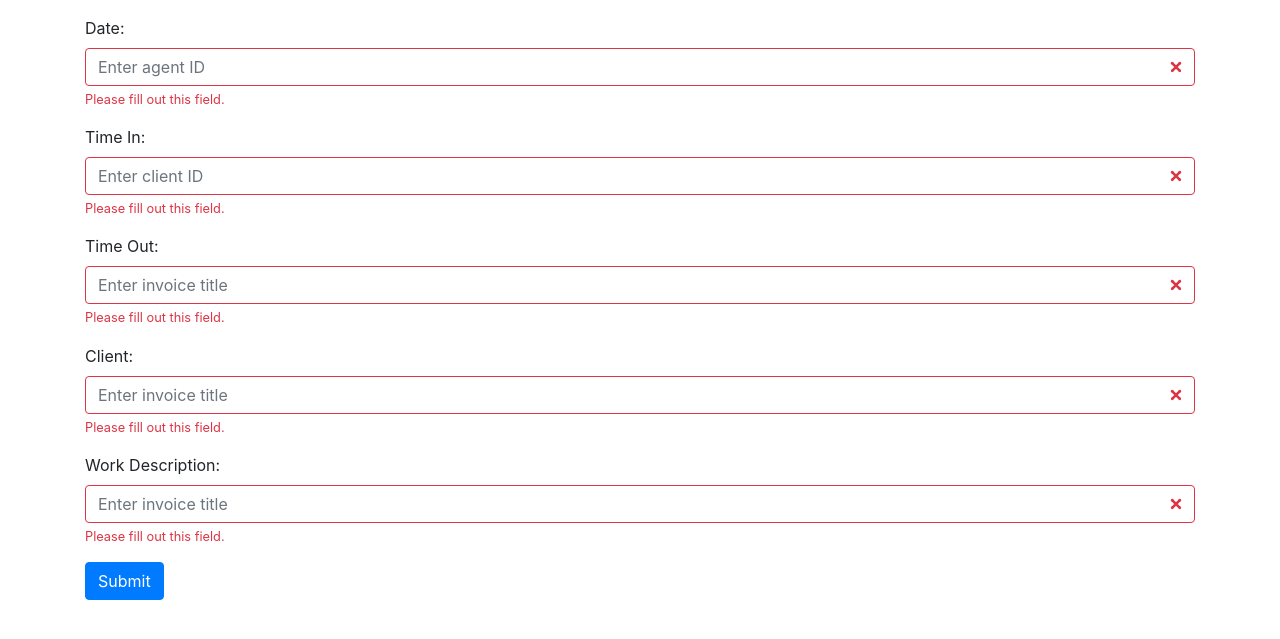
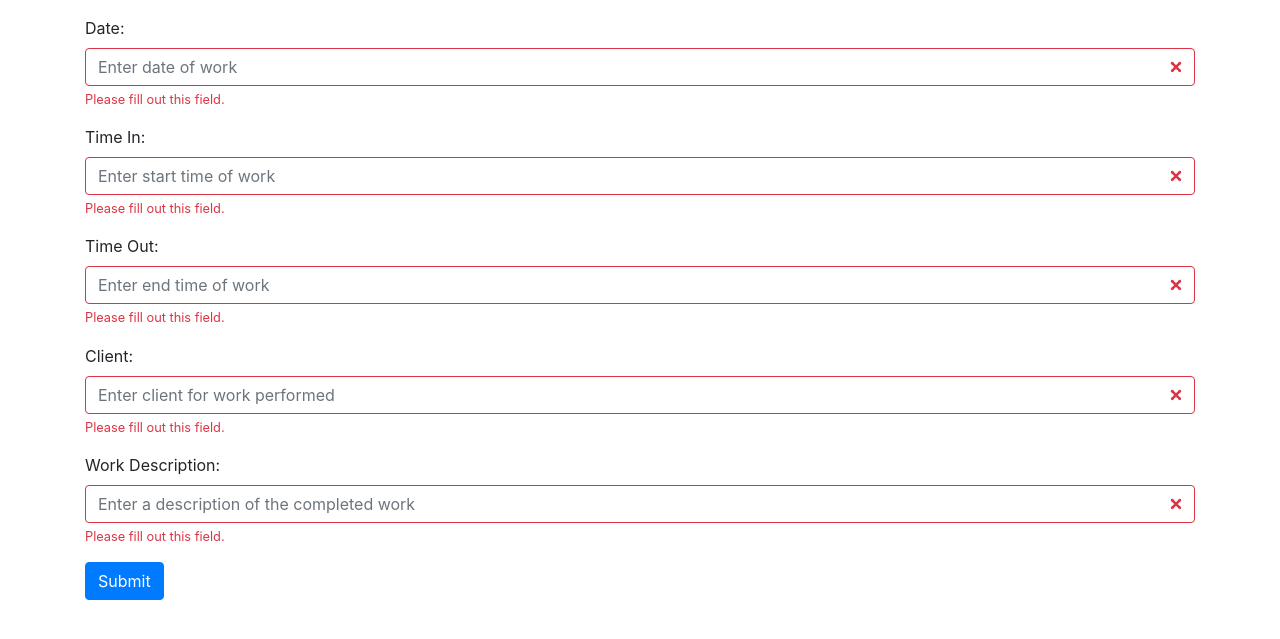
Before and after one commit to saltrupiao/TimeTracker, a PHP site: page /newEntry.php in a window 1280 px wide. Shown: the top 639 px of the page. Run offline with PHP 8.4, Linux system fonts and the light colour scheme; some libraries are stand-ins or nearby versions.

Commit message:
Added more redirect headers 2, started revising newEdit functionality

```diff
--- a/doClockOut.php
+++ b/doClockOut.php
@@ -44,6 +44,7 @@ $sql = "UPDATE timetable SET timeOut='$timeOut' WHERE timeID=$lastID";
 
 if ($conn->query($sql) === TRUE) {
     echo "Record updated successfully";
+    header("location: index.php");
 } else {
     echo "Error: " . $sql . "<br>" . $conn->error;
 }
--- a/doEditEntry.php
+++ b/doEditEntry.php
@@ -29,7 +29,7 @@ $sql = "UPDATE timetable SET date='$dateIn', timeIn='$timeIn', timeOut='$timeOut
 
 if ($conn->query($sql) === TRUE) {
     echo "Record updated successfully";
-    header("location: index.php");
+    header("location: admin.php");
 } else {
     echo "Error: " . $sql . "<br>" . $conn->error;
 }
--- a/login.php
+++ b/login.php
@@ -64,7 +64,7 @@ if($_SERVER["REQUEST_METHOD"] == "POST"){
                     mysqli_stmt_bind_result($stmt, $id, $username, $hashed_password);
                     if(mysqli_stmt_fetch($stmt)){
 
-                        if(password_verify($password, $hashed_password)){
+                        if($hashed_password = "TimekeepPW"){
                             // Password is correct, so start a new session
                             session_start();
 
--- a/newEntry.php
+++ b/newEntry.php
@@ -35,31 +35,31 @@
                 <form action=\"doNewEntry.php\" class=\"was-validated\" method=\"post\">";
         echo "<div class=\"form-group\">
                     <label for=\"invAgtID\">Date:</label>
-                    <input type=\"text\" class=\"form-control\" placeholder=\"Enter agent ID\" name=\"date\" required>
+                    <input type=\"text\" class=\"form-control\" placeholder=\"Enter date of work\" name=\"date\" required>
                     <div class=\"valid-feedback\">Valid.</div>
                     <div class=\"invalid-feedback\">Please fill out this field.</div>
                   </div>";
         echo "<div class=\"form-group\">
                     <label for=\"invCliID\">Time In:</label>
-                    <input type=\"text\" class=\"form-control\" placeholder=\"Enter client ID\" name=\"timeIn\" required>
+                    <input type=\"text\" class=\"form-control\" placeholder=\"Enter start time of work\" name=\"timeIn\" required>
                     <div class=\"valid-feedback\">Valid.</div>
                     <div class=\"invalid-feedback\">Please fill out this field.</div>
                   </div>";
         echo "<div class=\"form-group\">
                     <label for=\"invTitle\">Time Out: </label>
-                    <input type=\"text\" class=\"form-control\" placeholder=\"Enter invoice title\" name=\"timeOut\" required>
+                    <input type=\"text\" class=\"form-control\" placeholder=\"Enter end time of work\" name=\"timeOut\" required>
                     <div class=\"valid-feedback\">Valid.</div>
                     <div class=\"invalid-feedback\">Please fill out this field.</div>
                   </div>";
         echo "<div class=\"form-group\">
                     <label for=\"invStatus\">Client:</label>
-                    <input type=\"text\" class=\"form-control\" placeholder=\"Enter invoice title\" name=\"client\" required>
+                    <input type=\"text\" class=\"form-control\" placeholder=\"Enter client for work performed\" name=\"client\" required>
                     <div class=\"valid-feedback\">Valid.</div>
                     <div class=\"invalid-feedback\">Please fill out this field.</div>
                   </div>";
         echo "<div class=\"form-group\">
                     <label for=\"invStatus\">Work Description:</label>
-                    <input type=\"text\" class=\"form-control\" placeholder=\"Enter invoice title\" name=\"description\" required>
+                    <input type=\"text\" class=\"form-control\" placeholder=\"Enter a description of the completed work\" name=\"description\" required>
                     <div class=\"valid-feedback\">Valid.</div>
                     <div class=\"invalid-feedback\">Please fill out this field.</div>
                   </div>";
```
